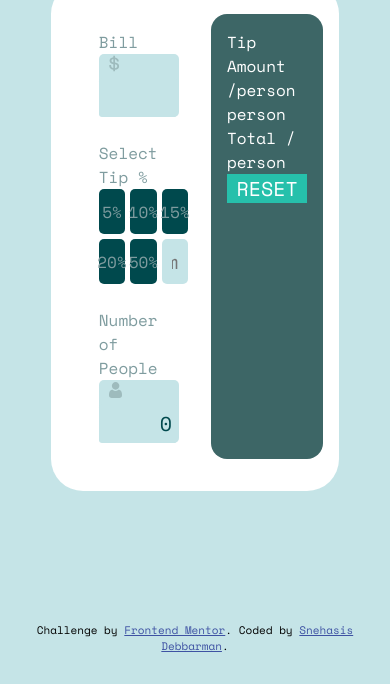
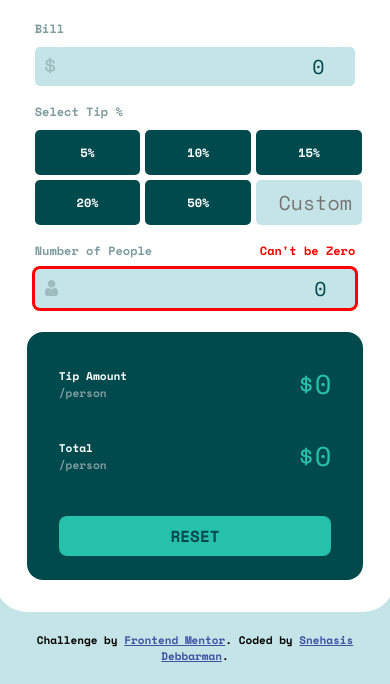
Before and after one commit to SnehasisDebbarman/tip-calculator-app-main, a plain HTML site: page index.html in a window 390 px wide. Shown: the part 230-914 px from the top of the page. Before the commit the page ends 892 px from the top, so only its background shows below. Drawn offline with nearby package versions, Linux system fonts and the light colour scheme.

Commit message:
splitter

```diff
--- a/index.html
+++ b/index.html
@@ -18,6 +18,7 @@
       href="https://fonts.googleapis.com/css2?family=Space+Mono:wght@400;700&display=swap"
       rel="stylesheet"
     />
+    <script src="./script.js" defer></script>
     <!-- <link
       rel="stylesheet"
       href="https://maxcdn.bootstrapcdn.com/bootstrap/4.0.0/css/bootstrap.min.css"
@@ -31,6 +32,7 @@
       .attribution {
         font-size: 11px;
         text-align: center;
+        padding: 20px;
       }
       .attribution a {
         color: hsl(228, 45%, 44%);
@@ -50,46 +52,83 @@
             <span>
               <img src="./images/icon-dollar.svg" alt="" />
 
-              <input type="number" />
+              <input
+                id="bill-amount"
+                type="number"
+                value="0"
+                onkeyup="calculate()"
+              />
             </span>
           </div>
           <br />
           <div>Select Tip %</div>
           <div class="btn-grid">
-            <div class="btn-grid-item">5%</div>
-            <div class="btn-grid-item">10%</div>
-            <div class="btn-grid-item">15%</div>
-            <div class="btn-grid-item">20%</div>
-            <div class="btn-grid-item">50%</div>
+            <div class="btn-grid-item" onclick="tipValue(5)">5%</div>
+            <div class="btn-grid-item" onclick="tipValue(10)">10%</div>
+            <div class="btn-grid-item" onclick="tipValue(15)">15%</div>
+            <div class="btn-grid-item" onclick="tipValue(20)">20%</div>
+            <div class="btn-grid-item" onclick="tipValue(50)">50%</div>
             <div class="btn-grid-item">
-              <input class="tip-persent" type="number" placeholder="Custom" />
+              <input
+                class="tip-persent"
+                id="custom-tip"
+                type="number"
+                placeholder="Custom"
+                onkeyup="calculate()"
+              />
             </div>
           </div>
           <br />
+          <div class="error-container">
             <div>Number of People</div>
-          <div class="input-group">
+            <div id="error">Can't be Zero</div>
+          </div>
+
+          <div class="input-group" id="ig">
             <span>
               <img src="./images/icon-person.svg" alt="" />
 
-              <input type="number" value="0" />
+              <input
+                id="person-count"
+                type="number"
+                value="0"
+                onkeyup="calculate()"
+              />
             </span>
           </div>
         </div>
         <div class="grid-item">
-          <div>Tip Amount /person</div>
-          <div>person Total / person</div>
-          <div>
-            <div class="reset" type="reset">RESET</div>
+          <div class="cal-grid-container">
+            <div class="cal-grid-item">
+              Tip Amount
+              <br />
+              <div style="color: hsl(184, 14%, 56%)">/person</div>
+            </div>
+            <div class="cal-grid-item">
+              <div id="perhead" class="money"></div>
+            </div>
+            <div class="cal-grid-item">
+              Total <br />
+              <div style="color: hsl(184, 14%, 56%)">/person</div>
+            </div>
+            <div class="cal-grid-item">
+              <div id="total" class="money"></div>
+            </div>
+          </div>
+
+          <div class="reset-container">
+            <div class="reset" type="reset" onclick="reset()">RESET</div>
           </div>
         </div>
       </div>
-    </div>
-
       <div class="attribution">
+        <div>
           Challenge by
           <a href="https://www.frontendmentor.io?ref=challenge" target="_blank"
             >Frontend Mentor</a
           >. Coded by <a href="#">Snehasis Debbarman</a>.
         </div>
+      </div>
+    </div>
   </body>
 </html>
--- /dev/null
+++ b/script.js
@@ -0,0 +1,100 @@
+var billAmount, personCount, tipAmount;
+
+// function displayPersonError(event) {
+//   event.preventDefault();
+//   var per = document.getElementById("person-count").value;
+//   if (per === 0) {
+//     document.getElementById("error-person").style.display = "none";
+//   } else {
+//     document.getElementById("error-person").style.display = "inline-block";
+//   }
+// }
+document.getElementById("perhead").innerText = "$" + 0;
+document.getElementById("total").innerText = "$" + 0;
+
+function bill() {
+  billAmount = document.getElementById("bill-amount").value;
+  //console.log(billAmount);
+  if (billAmount === undefined) {
+    return 0;
+  }
+  return billAmount;
+}
+
+function person() {
+  var per = document.getElementById("person-count").value;
+
+  //   document.getElementById("person-count").value === 0
+  //     ? (document.getElementByClass("error-person").style.display =
+  //         "inline-block")
+  //     : (document.getElementByClass("error-person").style.display =
+  //         "inline-block");
+
+  personCount = document.getElementById("person-count").value;
+
+  console.log(per);
+  if (personCount === undefined) {
+    return 0;
+  }
+  return personCount;
+}
+
+function tip() {
+  tipAmount = document.getElementById("custom-tip").value;
+  if (tipAmount === undefined) {
+    return 0;
+  }
+  return tipAmount;
+}
+
+function calculate() {
+  let x = bill();
+  let y = person();
+  let z = tip();
+  let a;
+
+  a = ((x * (1 + z / 100)) / y).toFixed(2);
+
+  let b = (x * (z / 100)).toFixed(2);
+
+  document.getElementById("perhead").innerText = "$" + b;
+  document.getElementById("total").innerText = "$" + a;
+  console.log(a);
+}
+function tipValue(i) {
+  document.getElementById("custom-tip").value = i;
+  calculate();
+}
+function reset() {
+  document.getElementById("custom-tip").value = 0;
+  document.getElementById("person-count").value = 0;
+
+  document.getElementById("perhead").innerText = "$" + 0;
+  document.getElementById("total").innerText = "$" + 0;
+  document.getElementById("bill-amount").value = 0;
+}
+
+var error = document.getElementById("error");
+var input = document.getElementById("person-count");
+var inputGroup = document.getElementById("ig");
+
+inputGroup.style.boxShadow = "0 0 0 3px hsl(172, 67%, 45%)";
+input.addEventListener("input", (e) => {
+  const value = +e.target.value;
+
+  if (value === 0) {
+    error.textContent = "Can't be Zero";
+    input.style.color = "red";
+    inputGroup.style.boxShadow = "0 0 0 3px red";
+  } else {
+    error.textContent = "";
+    input.style.color = "black";
+    inputGroup.style.boxShadow = "0 0 0 3px hsl(172, 67%, 45%)";
+  }
+});
+function start() {
+  var inputGroup = document.getElementById("ig");
+
+  inputGroup.style.boxShadow = "0 0 0 3px red";
+}
+start();
--- a/style.css
+++ b/style.css
@@ -1,6 +1,7 @@
 body{
     background-color:hsl(185, 41%, 84%);
     font-family: 'Space Mono', monospace;
+    font-weight: 700;
 
 }
 input{
@@ -11,9 +12,11 @@ input{
     border:0;
     border-radius: 0.2rem;
     color: hsl(183, 100%, 15%);
-    direction: rtl;
+    direction: ltr;
+    text-align: right;
     font-family: 'Space Mono', monospace;
-    caret-color: transparent;
+
+    /* caret-color: transparent; */
 }
 input:focus, textarea:focus, select:focus{
     outline: none;
@@ -38,12 +41,16 @@ input[type=number] {
   -moz-appearance: textfield;
 }
 .input-group{
+    margin-top: 10px;
     background-color: hsl(185, 41%, 84%);
     border-radius: 5px;
 }
 .input-group:hover{
     outline: #3D6666;
     box-shadow: 0 0 0 3px hsl(172, 67%, 45%);
+}
+#ig{
+    box-shadow: 0 0 0 3px red;
 }
 .dollar {
     padding-left: 30px;
@@ -76,12 +83,13 @@ input[type=number] {
 }
 .grid-item{
     border-radius: 1rem;
-    padding: 1rem;
+    padding: 2rem;
     color: hsl(184, 14%, 56%);
 }
 .grid-item:nth-child(2){
-    background-color: #3D6666;
+    background-color: hsl(183, 100%, 15%);
     color: white;
+    padding: 2rem;
 }
 .reset{
     width: 100%;
@@ -95,9 +103,11 @@ input[type=number] {
     display: grid;
     grid-template-columns: 33% 33% 33% ;
     gap: 5px;
+    margin-top: 10px;
 }
 .btn-grid-item{
     padding: 5px;
+    color: white;
     background-color: hsl(183, 100%, 15%);
     text-align: center;
     border-radius: 5px;
@@ -117,6 +127,94 @@ input[type=number] {
     width: 94%;
     height: 24px;
 }
+
+.cal-grid-container{
+    display: grid;
+    grid-template-columns: 50% 50%;
+    justify-content: center;
+    align-items: center;
+}
+.cal-grid-item{
+    font-size: 0.7rem;
+    font-weight: 700;
+    margin-bottom: 2rem;
+}
+.money{
+    gap: 5px;
+    font-size: 2rem;
+    color: hsl(172, 67%, 45%);
+    text-align: right;
+    font-weight: 500;
+    white-space: nowrap;
+  overflow: hidden;
+  text-overflow: ellipsis;
+}
+.reset-container{
+    height:100%;
+    display: flex;
+  justify-content: center;
+  align-items:center;
+}
+.reset{
+    display: flex;
+    align-items: center;
+    justify-content: center;
+    font-weight: 700;
+    font-size: 1rem;
+    height: 2.5rem;
+    border-radius: 0.5rem;
+    color: hsl(183, 100%, 15%);
+}
+.error-container{
+    display: flex;
+    align-items: flex-end;
+    justify-content: space-between;
+}
+#error{
+
+    align-self: end;
+    text-align: right;
+    color: red;
+}
+.item1 {
+    grid-column: 1 / span 2;
+  }
+@media screen and (max-width:400px){
+    span>input{
+        width: 80% ;
+
+    }
+}
+@media screen and (max-width:540px){
+    body{
+        font-size: 12px;
+    }
+    .custom-card{
+        grid-template-columns: 100%;
+        width: 90%;
+    }
+    .grid-item{
+        padding: 0.5rem;
+    }
+    .money{
+        font-size: 1.7rem;
+    }
+    .reset-container{
+        height: 30%;
+    }
+}
+@media screen and (min-width:541px) and (max-width:880px){
+    .custom-card{
+        width: 85%;
+    }
+    .grid-item{
+        padding: 0.5rem;
+    }
+    .reset-container{
+        height:80%;
+    }
+
+}
 /*
 - Very dark cyan: hsl(183, 100%, 15%)
 - Dark grayish cyan: hsl(186, 14%, 43%)
```
Lines whose indentation alone changed are shown as unchanged.
